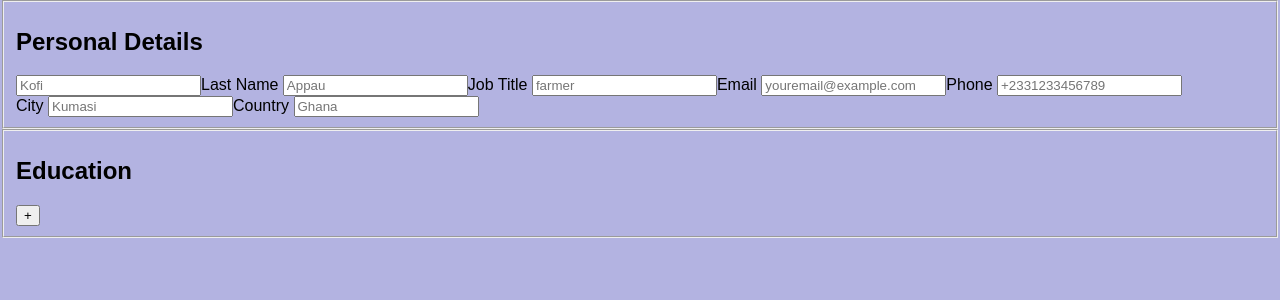
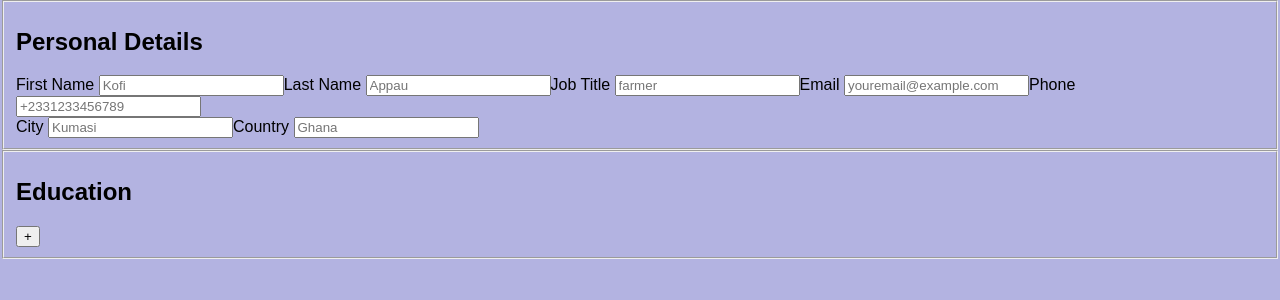
Before and after one commit to kofi-kusi/cv-application, a React (Vite) app: page / in a window 1280 px wide. Shown: the top 300 px of the page. Built offline with nearby package versions, Linux system fonts and the light colour scheme.

Commit message:
fix: typo

```diff
--- a/src/components/PersonalDetails.jsx
+++ b/src/components/PersonalDetails.jsx
@@ -7,7 +7,7 @@ export default function PersonalDetails({data, setData}) {
   return (
     <div className="">
       <Input
-        lable={"First Name"}
+        label={"First Name"}
         name={"firstName"}
         data={data.firstName}
         handleChange={handleChange}
```
